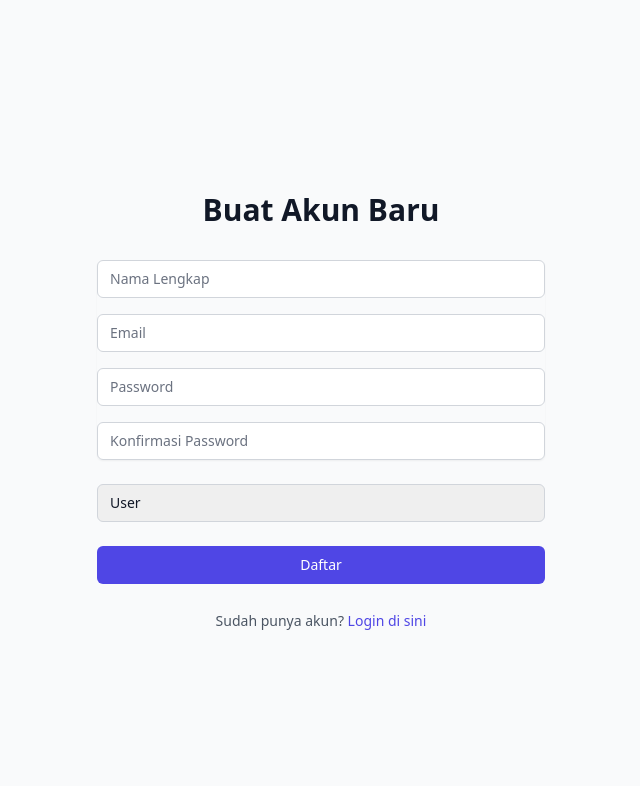
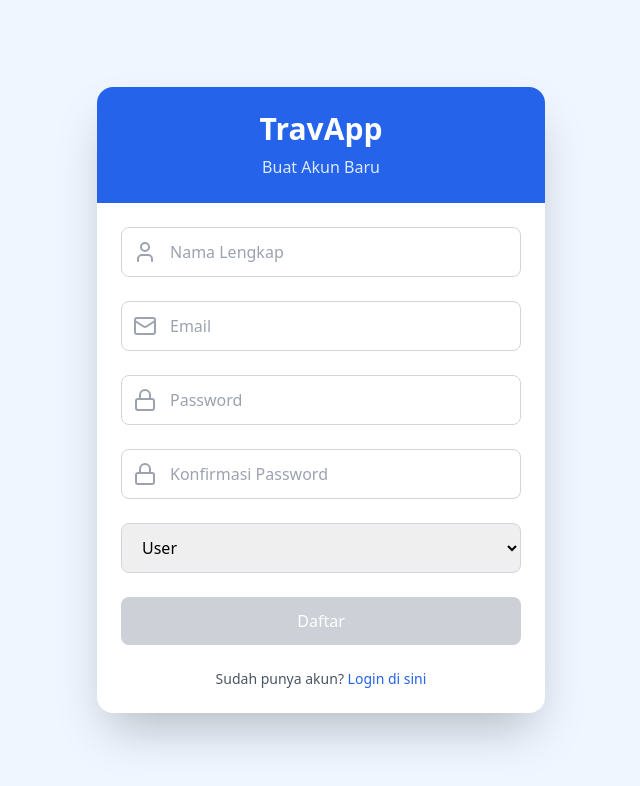
Before and after one commit to ilhardika/travel-web-app, a React (Vite) app: page /register in a window 1280 px wide. Shown: the top 786 px of the page, without its empty margins (319-959 px from the left). Built offline with nearby package versions, Linux system fonts and the light colour scheme.

Commit message:
add validator utils and update on login and reigster

```diff
--- /dev/null
+++ b/src/hooks/useForm.js
@@ -0,0 +1,82 @@
+import { useState, useCallback, useMemo } from "react";
+
+export const useForm = (
+  initialState,
+  validator,
+  submitHandler,
+  navigatePath = null
+) => {
+  const [formState, setFormState] = useState(initialState);
+  const [errors, setErrors] = useState({});
+  const [isLoading, setIsLoading] = useState(false);
+
+  // Handler Input
+  const handleInputChange = useCallback(
+    (e) => {
+      const { name, value } = e.target;
+      setFormState((prev) => ({
+        ...prev,
+        [name]: value,
+      }));
+
+      // Hapus error saat mengetik
+      if (errors[name]) {
+        setErrors((prev) => {
+          const newErrors = { ...prev };
+          delete newErrors[name];
+          return newErrors;
+        });
+      }
+    },
+    [errors]
+  );
+
+  // Validasi Form
+  const isFormValid = useMemo(() => {
+    return validator.isValid(formState);
+  }, [formState]);
+
+  // Handler Submit
+  const handleSubmit = async (e, navigate) => {
+    e.preventDefault();
+
+    // Validasi
+    const newErrors = validator.validate(formState);
+
+    // Set errors jika ada
+    if (Object.keys(newErrors).length > 0) {
+      setErrors(newErrors);
+      return;
+    }
+
+    setIsLoading(true);
+
+    try {
+      const result = await submitHandler(formState);
+
+      // Navigasi otomatis jika disediakan path
+      if (navigatePath && navigate) {
+        navigate(navigatePath);
+      }
+
+      return result;
+    } catch (err) {
+      setErrors({
+        submit: err.response?.data?.message || "Proses gagal",
+      });
+      throw err;
+    } finally {
+      setIsLoading(false);
+    }
+  };
+
+  return {
+    formState,
+    errors,
+    isLoading,
+    isFormValid,
+    handleInputChange,
+    handleSubmit,
+    setErrors,
+  };
+};
--- a/src/pages/auth/Login.jsx
+++ b/src/pages/auth/Login.jsx
@@ -1,111 +1,43 @@
-import React, { useState, useCallback, useMemo } from "react";
+import React from "react";
 import { useNavigate } from "react-router-dom";
 import { Mail, Lock } from "lucide-react";
-
-// Import komponen common
+import Input from "../../components/common/Input";
 import Button from "../../components/common/Button";
-import Input from "../../components/common/Input";
-
+import { useForm } from "../../hooks/useForm";
+import { loginValidator } from "../../utils/formValidators";
 import { useAuth } from "../../context/AuthContext";
 
-// Utility validator
-export const validateEmail = (email) => {
-  const re = /^[^\s@]+@[^\s@]+\.[^\s@]+$/;
-  return re.test(String(email).toLowerCase());
-};
-
 const Login = () => {
-  // State Management
-  const [formState, setFormState] = useState({
-    email: "",
-    password: "",
-  });
-  const [errors, setErrors] = useState({});
-  const [isLoading, setIsLoading] = useState(false);
-
   // Hooks
   const navigate = useNavigate();
   const { login } = useAuth();
 
-  // Handler Input dengan useCallback untuk optimasi
-  const handleInputChange = useCallback(
-    (e) => {
-      const { name, value } = e.target;
-      setFormState((prev) => ({
-        ...prev,
-        [name]: value,
-      }));
-
-      // Hapus error saat mengetik
-      if (errors[name]) {
-        setErrors((prev) => {
-          const newErrors = { ...prev };
-          delete newErrors[name];
-          return newErrors;
-        });
+  // Form Hook
+  const {
+    formState,
+    errors,
+    isLoading,
+    isFormValid,
+    handleInputChange,
+    handleSubmit,
+  } = useForm(
+    { email: "", password: "" }, // Initial State
+    loginValidator, // Validator
+    async (formData) => {
+      await login(formData.email, formData.password);
+      navigate("/"); // Tambahkan navigate di sini
     }
-    },
-    [errors]
   );
 
-  // Validasi Form dengan useMemo
-  const isFormValid = useMemo(() => {
-    return formState.email.length > 0 && formState.password.length >= 6;
-  }, [formState]);
-
-  // Handler Submit
-  const handleSubmit = async (e) => {
-    e.preventDefault();
-
-    // Validasi
-    const newErrors = {};
-
-    if (!formState.email) {
-      newErrors.email = "Email harus diisi";
-    } else if (!validateEmail(formState.email)) {
-      newErrors.email = "Format email tidak valid";
-    }
-
-    if (!formState.password) {
-      newErrors.password = "Password harus diisi";
-    } else if (formState.password.length < 6) {
-      newErrors.password = "Password minimal 6 karakter";
-    }
-
-    // Set errors jika ada
-    if (Object.keys(newErrors).length > 0) {
-      setErrors(newErrors);
-      return;
-    }
-
-    setIsLoading(true);
-
-    try {
-      await login(formState.email, formState.password);
-      navigate("/");
-    } catch (err) {
-      setErrors({
-        submit: err.response?.data?.message || "Login gagal",
-      });
-    } finally {
-      setIsLoading(false);
-    }
-  };
-
-  // Render Method
   return (
     <div className="min-h-screen bg-blue-50 flex items-center justify-center p-4">
       <div className="w-full max-w-md bg-white shadow-2xl rounded-2xl overflow-hidden">
-        {/* Header dengan Ilustrasi */}
         <div className="bg-blue-600 p-6 text-center">
           <h2 className="text-3xl font-bold text-white">TravApp</h2>
           <p className="text-blue-100 mt-2">Mulai Petualangan Anda</p>
         </div>
 
-        {/* Form Login */}
         <form onSubmit={handleSubmit} className="p-6 space-y-6">
-          {/* Input Email */}
-          <div className="relative">
           <Input
             type="email"
             name="email"
@@ -115,10 +47,7 @@ const Login = () => {
             icon={<Mail className="text-gray-400" />}
             error={errors.email}
           />
-          </div>
 
-          {/* Input Password */}
-          <div className="relative">
           <Input
             type="password"
             name="password"
@@ -128,14 +57,11 @@ const Login = () => {
             icon={<Lock className="text-gray-400" />}
             error={errors.password}
           />
-          </div>
 
-          {/* Error Submit */}
           {errors.submit && (
             <div className="text-red-500 text-center">{errors.submit}</div>
           )}
 
-          {/* Tombol Login */}
           <Button
             type="submit"
             disabled={isLoading || !isFormValid}
@@ -148,7 +74,6 @@ const Login = () => {
             {isLoading ? "Memproses..." : "Login"}
           </Button>
 
-          {/* Link Registrasi */}
           <p className="text-center text-sm text-gray-600 mt-4">
             Belum punya akun?{" "}
             <a href="/register" className="text-blue-600 hover:underline">
--- a/src/pages/auth/Register.jsx
+++ b/src/pages/auth/Register.jsx
@@ -1,173 +1,132 @@
-import React, { useState } from "react";
+import React from "react";
 import { useNavigate } from "react-router-dom";
+import { User, Mail, Lock } from "lucide-react";
+import Button from "../../components/common/Button";
+import Input from "../../components/common/Input";
 import { useAuth } from "../../context/AuthContext";
+import { useForm } from "../../hooks/useForm";
+import { registerValidator } from "../../utils/formValidators";
 
 const Register = () => {
-  // State untuk form registrasi
-  const [name, setName] = useState("");
-  const [email, setEmail] = useState("");
-  const [password, setPassword] = useState("");
-  const [passwordRepeat, setPasswordRepeat] = useState("");
-  const [role, setRole] = useState("user"); // Default role
-  const [error, setError] = useState("");
-  const [isLoading, setIsLoading] = useState(false);
-
-  // Default profile picture dan phone number
-  const DEFAULT_PROFILE_PICTURE =
-    "https://images.unsplash.com/photo-1633332755192-727a05c4013d?ixlib=rb-1.2.1&ixid=MnwxMjA3fDB8MHxzZWFyY2h8MXx8dXNlcnxlbnwwfHwwfHw%3D&w=1000&q=80";
-  const DEFAULT_PHONE_NUMBER = "08976041232";
-
-  // Hook navigasi dan autentikasi
+  // Hooks
   const navigate = useNavigate();
   const { register } = useAuth();
 
-  // Handler submit form
-  const handleSubmit = async (e) => {
-    e.preventDefault();
-    setError("");
-    setIsLoading(true);
-
-    // Validasi form
-    if (!name || !email || !password || !passwordRepeat) {
-      setError("Semua field wajib diisi");
-      setIsLoading(false);
-      return;
-    }
-
-    if (password !== passwordRepeat) {
-      setError("Password tidak cocok");
-      setIsLoading(false);
-      return;
-    }
-
-    try {
-      // Data registrasi
-      const userData = {
-        name,
-        email,
-        password,
-        passwordRepeat,
-        role,
-        profilePictureUrl: DEFAULT_PROFILE_PICTURE,
-        phoneNumber: DEFAULT_PHONE_NUMBER,
-      };
-
-      // Panggil fungsi register dari context
-      await register(userData);
-
-      // Redirect ke halaman login setelah registrasi berhasil
-      navigate("/login");
-    } catch (err) {
-      // Set pesan error dari response API
-      setError(err.response?.data?.message || "Registrasi gagal");
-    } finally {
-      setIsLoading(false);
-    }
-  };
+  // Form Hook
+  const {
+    formState,
+    errors,
+    isLoading,
+    isFormValid,
+    handleInputChange,
+    handleSubmit,
+  } = useForm(
+    // Initial State
+    {
+      name: "",
+      email: "",
+      password: "",
+      passwordRepeat: "",
+      role: "user",
+    },
+    // Validator
+    registerValidator,
+    // Submit Handler
+    async (formData) => {
+      await register(formData);
+    },
+    // Navigate path setelah berhasil
+    "/login"
+  );
 
   return (
-    <div className="min-h-screen flex items-center justify-center bg-gray-50 py-12 px-4 sm:px-6 lg:px-8">
-      <div className="max-w-md w-full space-y-8">
-        <div>
-          <h2 className="mt-6 text-center text-3xl font-extrabold text-gray-900">
-            Buat Akun Baru
-          </h2>
+    <div className="min-h-screen bg-blue-50 flex items-center justify-center p-4">
+      <div className="w-full max-w-md bg-white shadow-2xl rounded-2xl overflow-hidden">
+        {/* Header */}
+        <div className="bg-blue-600 p-6 text-center">
+          <h2 className="text-3xl font-bold text-white">TravApp</h2>
+          <p className="text-blue-100 mt-2">Buat Akun Baru</p>
         </div>
-        <form className="mt-8 space-y-6" onSubmit={handleSubmit}>
-          <div className="rounded-md shadow-sm space-y-4">
-            {/* Input Nama */}
-            <input
-              id="name"
+
+        {/* Form Registrasi */}
+        <form
+          onSubmit={(e) => handleSubmit(e, navigate)}
+          className="p-6 space-y-6"
+        >
+          <Input
+            type="text"
             name="name"
-              type="text"
-              required
-              value={name}
-              onChange={(e) => setName(e.target.value)}
-              className="appearance-none rounded-md relative block w-full px-3 py-2 border border-gray-300 placeholder-gray-500 text-gray-900 focus:outline-none focus:ring-indigo-500 focus:border-indigo-500 focus:z-10 sm:text-sm"
+            value={formState.name}
+            onChange={handleInputChange}
             placeholder="Nama Lengkap"
+            icon={<User className="text-gray-400" />}
+            error={errors.name}
           />
 
-            {/* Input Email */}
-            <input
-              id="email"
+          <Input
+            type="email"
             name="email"
-              type="email"
-              required
-              value={email}
-              onChange={(e) => setEmail(e.target.value)}
-              className="appearance-none rounded-md relative block w-full px-3 py-2 border border-gray-300 placeholder-gray-500 text-gray-900 focus:outline-none focus:ring-indigo-500 focus:border-indigo-500 focus:z-10 sm:text-sm"
+            value={formState.email}
+            onChange={handleInputChange}
             placeholder="Email"
+            icon={<Mail className="text-gray-400" />}
+            error={errors.email}
           />
 
-            {/* Input Password */}
-            <input
-              id="password"
+          <Input
+            type="password"
             name="password"
-              type="password"
-              required
-              value={password}
-              onChange={(e) => setPassword(e.target.value)}
-              className="appearance-none rounded-md relative block w-full px-3 py-2 border border-gray-300 placeholder-gray-500 text-gray-900 focus:outline-none focus:ring-indigo-500 focus:border-indigo-500 focus:z-10 sm:text-sm"
+            value={formState.password}
+            onChange={handleInputChange}
             placeholder="Password"
+            icon={<Lock className="text-gray-400" />}
+            error={errors.password}
           />
 
-            {/* Input Konfirmasi Password */}
-            <input
-              id="passwordRepeat"
+          <Input
+            type="password"
             name="passwordRepeat"
-              type="password"
-              required
-              value={passwordRepeat}
-              onChange={(e) => setPasswordRepeat(e.target.value)}
-              className="appearance-none rounded-md relative block w-full px-3 py-2 border border-gray-300 placeholder-gray-500 text-gray-900 focus:outline-none focus:ring-indigo-500 focus:border-indigo-500 focus:z-10 sm:text-sm"
+            value={formState.passwordRepeat}
+            onChange={handleInputChange}
             placeholder="Konfirmasi Password"
+            icon={<Lock className="text-gray-400" />}
+            error={errors.passwordRepeat}
           />
-          </div>
 
-          {/* Dropdown Role */}
+          <div>
             <select
-            id="role"
               name="role"
-            value={role}
-            onChange={(e) => setRole(e.target.value)}
-            className="appearance-none rounded-md relative block w-full px-3 py-2 border border-gray-300 text-gray-900 focus:outline-none focus:ring-indigo-500 focus:border-indigo-500 focus:z-10 sm:text-sm"
+              value={formState.role}
+              onChange={handleInputChange}
+              className="w-full px-4 py-3 border rounded-lg focus:outline-none focus:ring-2 border-gray-300 focus:ring-blue-500"
             >
               <option value="user">User</option>
               <option value="admin">Admin</option>
             </select>
+          </div>
 
-          {/* Pesan Error */}
-          {error && (
-            <div className="text-red-500 text-sm text-center">{error}</div>
+          {errors.submit && (
+            <div className="text-red-500 text-center">{errors.submit}</div>
           )}
 
-          {/* Tombol Register */}
-          <div>
-            <button
+          <Button
             type="submit"
-              disabled={isLoading}
-              className={`group relative w-full flex justify-center py-2 px-4 border border-transparent text-sm font-medium rounded-md text-white ${
-                isLoading
-                  ? "bg-gray-500 cursor-not-allowed"
-                  : "bg-indigo-600 hover:bg-indigo-700 focus:outline-none focus:ring-2 focus:ring-offset-2 focus:ring-indigo-500"
+            disabled={isLoading || !isFormValid}
+            className={`w-full ${
+              isLoading || !isFormValid
+                ? "bg-gray-400 cursor-not-allowed"
+                : "bg-blue-600 hover:bg-blue-700"
             }`}
           >
             {isLoading ? "Mendaftar..." : "Daftar"}
-            </button>
-          </div>
+          </Button>
 
-          {/* Link Login */}
-          <div className="text-center">
-            <span className="text-sm text-gray-600">
+          <p className="text-center text-sm text-gray-600 mt-4">
             Sudah punya akun?{" "}
-              <a
-                href="/login"
-                className="font-medium text-indigo-600 hover:text-indigo-500"
-              >
+            <a href="/login" className="text-blue-600 hover:underline">
               Login di sini
             </a>
-            </span>
-          </div>
+          </p>
         </form>
       </div>
     </div>
--- /dev/null
+++ b/src/utils/formValidators.js
@@ -0,0 +1,58 @@
+export const loginValidator = {
+  validate: (formState) => {
+    const newErrors = {};
+
+    if (!formState.email) {
+      newErrors.email = "Email harus diisi";
+    } else if (!/^[^\s@]+@[^\s@]+\.[^\s@]+$/.test(formState.email)) {
+      newErrors.email = "Format email tidak valid";
+    }
+
+    if (!formState.password) {
+      newErrors.password = "Password harus diisi";
+    } else if (formState.password.length < 6) {
+      newErrors.password = "Password minimal 6 karakter";
+    }
+
+    return newErrors;
+  },
+  isValid: (formState) => {
+    return formState.email.length > 0 && formState.password.length >= 6;
+  },
+};
+
+export const registerValidator = {
+  validate: (formState) => {
+    const newErrors = {};
+
+    if (!formState.name) {
+      newErrors.name = "Nama harus diisi";
+    }
+
+    if (!formState.email) {
+      newErrors.email = "Email harus diisi";
+    } else if (!/^[^\s@]+@[^\s@]+\.[^\s@]+$/.test(formState.email)) {
+      newErrors.email = "Format email tidak valid";
+    }
+
+    if (!formState.password) {
+      newErrors.password = "Password harus diisi";
+    } else if (formState.password.length < 6) {
+      newErrors.password = "Password minimal 6 karakter";
+    }
+
+    if (formState.password !== formState.passwordRepeat) {
+      newErrors.passwordRepeat = "Konfirmasi password tidak cocok";
+    }
+
+    return newErrors;
+  },
+  isValid: (formState) => {
+    return (
+      formState.name.length > 0 &&
+      formState.email.length > 0 &&
+      formState.password.length >= 6 &&
+      formState.password === formState.passwordRepeat
+    );
+  },
+};
```
Also changed, not shown: src/components/layout/Header.jsx (deleted), src/components/layout/Navbar.jsx (added), src/utils/validators.js (deleted). Lines whose indentation alone changed are shown as unchanged.
